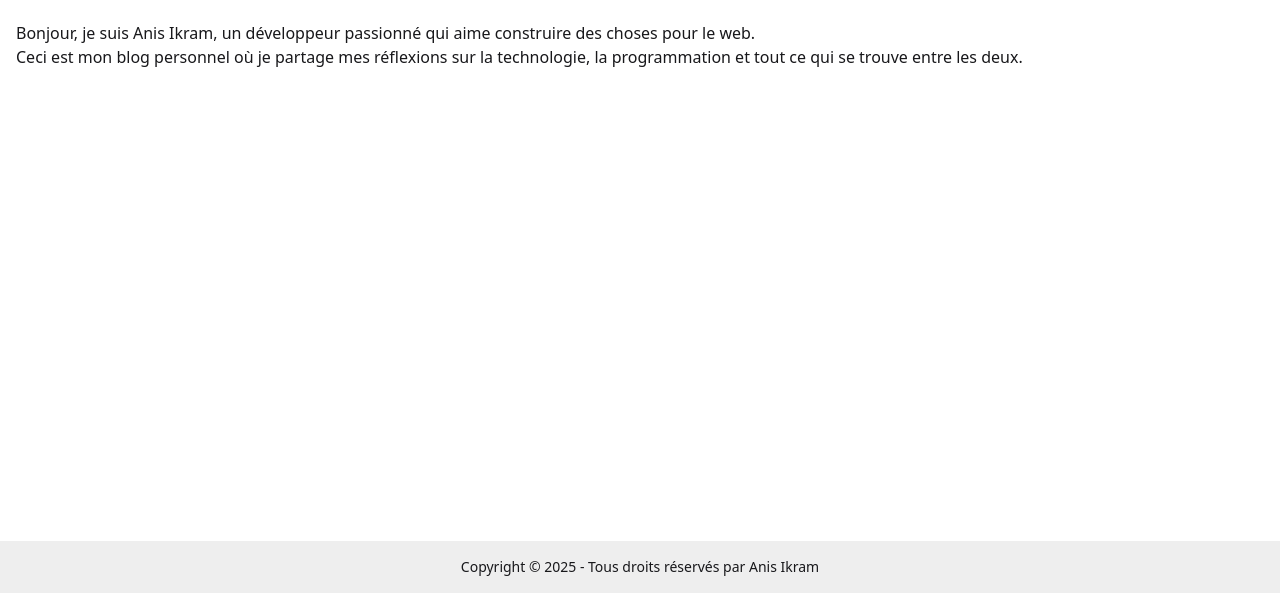
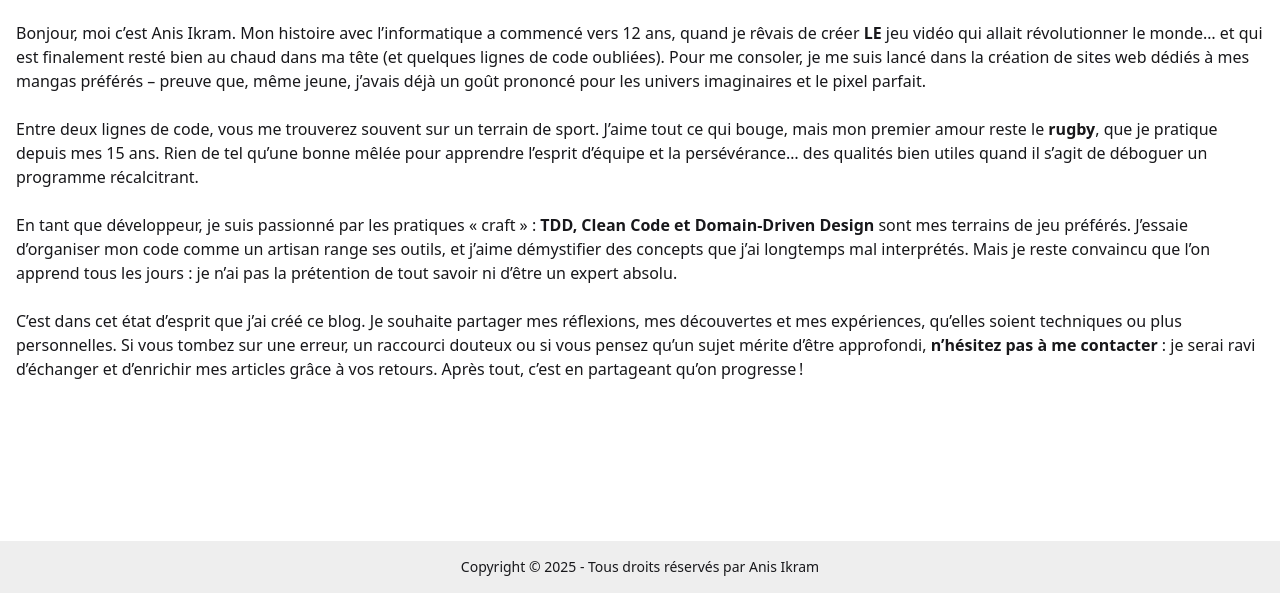
Before and after one commit to anisikram/personal-blog, an Astro site: page /about in a window 1280 px wide. Shown: the part 207-800 px from the top of the page. Built offline with nearby package versions, Linux system fonts and the light colour scheme; Astro itself is replaced by a stand-in of ours.

Commit message:
Refining about me section

```diff
--- a/src/pages/about.astro
+++ b/src/pages/about.astro
@@ -1,10 +1,47 @@
 ---
-import BlogLayout from '../layouts/BlogLayout.astro';
+import BlogLayout from "../layouts/BlogLayout.astro";
 ---
+
 <BlogLayout title="À propos de moi">
   <div class="prose">
     <h1>À propos de moi</h1>
-    <p>Bonjour, je suis Anis Ikram, un développeur passionné qui aime construire des choses pour le web.</p>
-    <p>Ceci est mon blog personnel où je partage mes réflexions sur la technologie, la programmation et tout ce qui se trouve entre les deux.</p>
+    <p>
+      Bonjour, moi c’est Anis&nbsp;Ikram. Mon histoire avec l’informatique a
+      commencé vers 12&nbsp;ans, quand je rêvais de créer <strong>LE</strong> jeu
+      vidéo qui allait révolutionner le monde… et qui est finalement resté bien au
+      chaud dans ma tête (et quelques lignes de code oubliées). Pour me consoler,
+      je me suis lancé dans la création de sites web dédiés à mes mangas préférés&nbsp;–
+      preuve que, même jeune, j’avais déjà un goût prononcé pour les univers imaginaires
+      et le pixel parfait.
+    </p>
+  <br>
+    <p>
+      Entre deux lignes de code, vous me trouverez souvent sur un terrain de
+      sport. J’aime tout ce qui bouge, mais mon premier amour reste le <strong
+        >rugby</strong
+      >, que je pratique depuis mes 15&nbsp;ans. Rien de tel qu’une bonne mêlée
+      pour apprendre l’esprit d’équipe et la persévérance… des qualités bien
+      utiles quand il s’agit de déboguer un programme récalcitrant.
+    </p>
+  <br>
+    <p>
+      En tant que développeur, je suis passionné par les pratiques
+      «&nbsp;craft&nbsp;»&nbsp;:&nbsp;<strong
+        >TDD, Clean Code et Domain‑Driven Design</strong
+      > sont mes terrains de jeu préférés. J’essaie d’organiser mon code comme un
+      artisan range ses outils, et j’aime démystifier des concepts que j’ai longtemps
+      mal interprétés. Mais je reste convaincu que l’on apprend tous les jours&nbsp;:
+      je n’ai pas la prétention de tout savoir ni d’être un expert absolu.
+    </p>
+  <br>
+    <p>
+      C’est dans cet état d’esprit que j’ai créé ce blog. Je souhaite partager
+      mes réflexions, mes découvertes et mes expériences, qu’elles soient
+      techniques ou plus personnelles. Si vous tombez sur une erreur, un
+      raccourci douteux ou si vous pensez qu’un sujet mérite d’être approfondi, <strong
+        >n’hésitez pas à me contacter</strong
+      >&nbsp;: je serai ravi d’échanger et d’enrichir mes articles grâce à vos
+      retours. Après tout, c’est en partageant qu’on progresse !
+    </p>
   </div>
 </BlogLayout>
```
